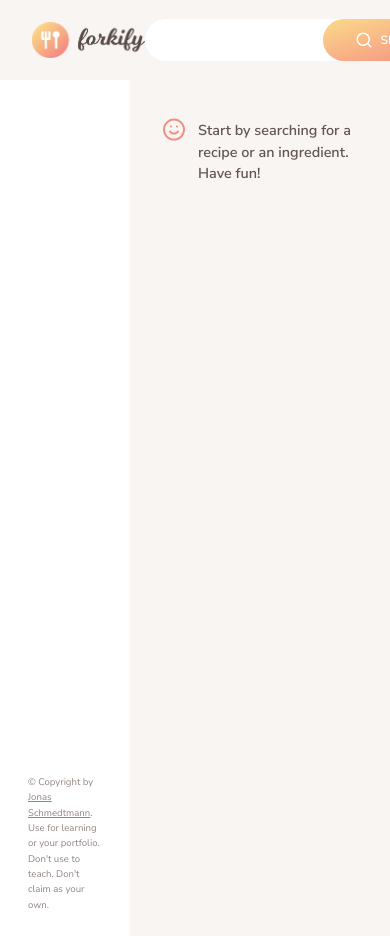
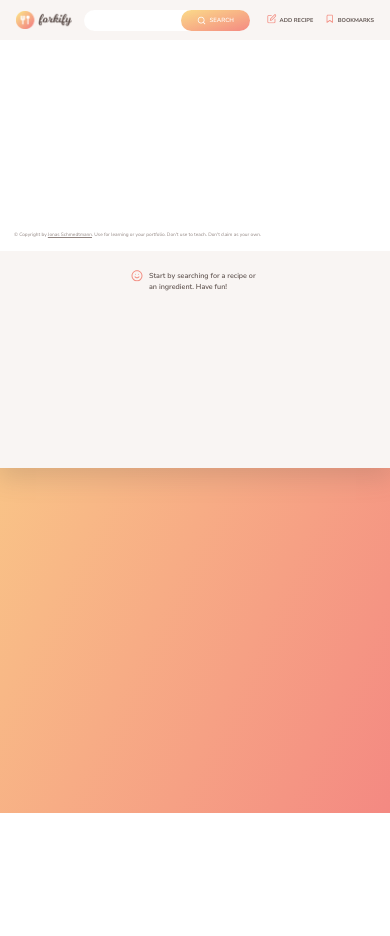
Before and after one commit to tinn1855/forkify-app, a website built with Parcel: page index.html in a window 390 px wide. After the commit the page ends 844 px from the top, so only its background shows below. Built offline with nearby package versions, Linux system fonts and the light colour scheme.

Commit message:
feat(app): add responsive

```diff
--- a/src/sass/_base.scss
+++ b/src/sass/_base.scss
@@ -12,9 +12,9 @@ $color-grey-dark-2: #918581; // Lighter text
 $gradient: linear-gradient(to right bottom, $color-grad-1, $color-grad-2);
 
 $bp-large: 78.15em; // 1250px
-$bp-medium: 61.25em; // 980px
-$bp-small: 37.5em; // 600px
-$bp-smallest: 31.25em; // 500px
+$bp-medium: 64em; // 1024px
+$bp-small: 48em; // 768px
+$bp-smallest: 40em; // 640px
 
 * {
   margin: 0;
@@ -33,6 +33,13 @@ html {
 
   @media only screen and (max-width: $bp-medium) {
     font-size: 50%;
+  }
+
+  @media screen and (max-width: $bp-small) {
+    font-size: 37.5%;
+  }
+  @media screen and (max-width: $bp-smallest) {
+    font-size: 25%;
   }
 }
 
@@ -68,4 +75,10 @@ body {
     margin: 0;
     border-radius: 0;
   }
+
+  @media screen and (max-width: $bp-medium) {
+    grid-template-rows: 10rem auto;
+    grid-template-columns: 1fr;
+    grid-template-areas: 'head' 'list' 'recipe';
+  }
 }
```
Also changed, not shown: 2 other files.
